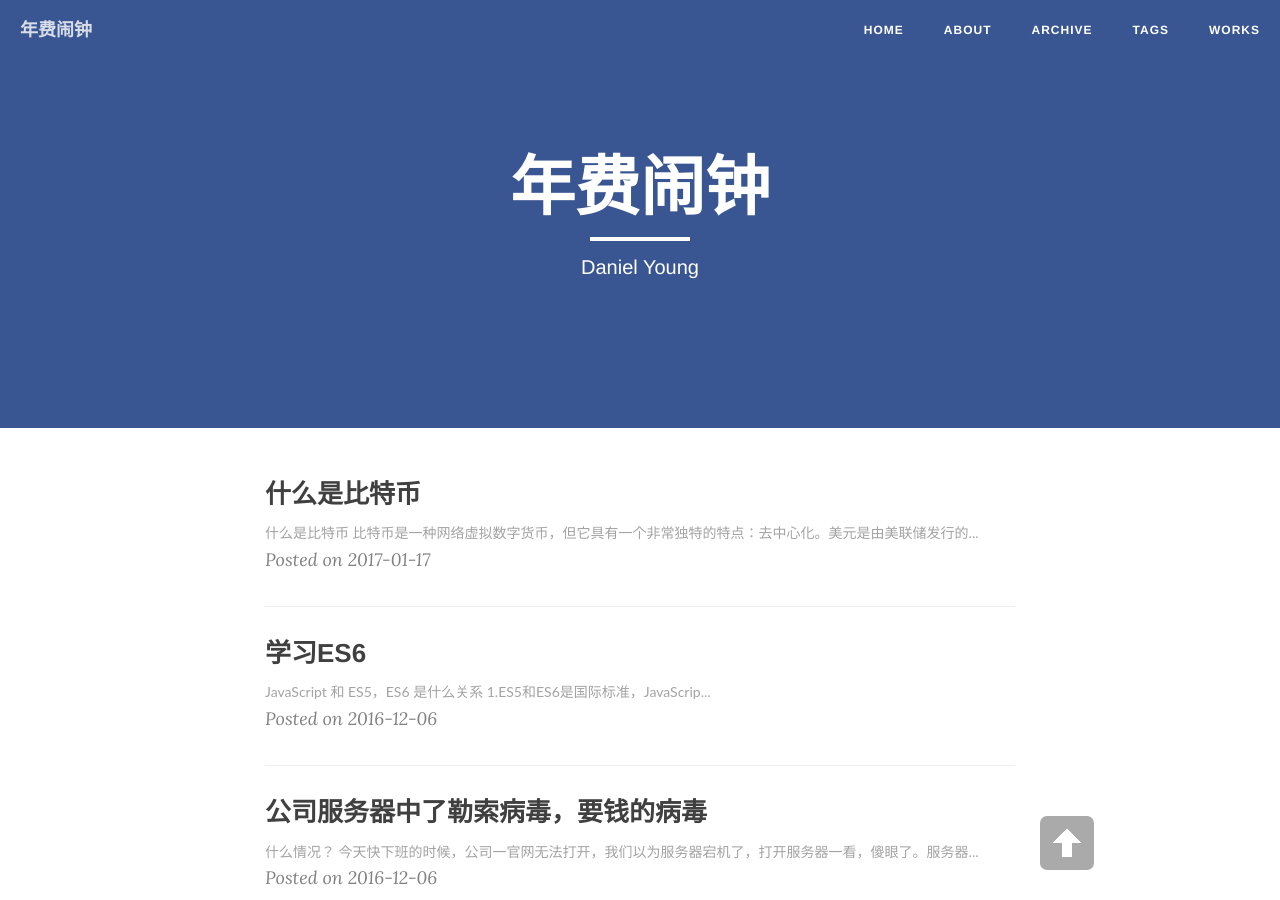
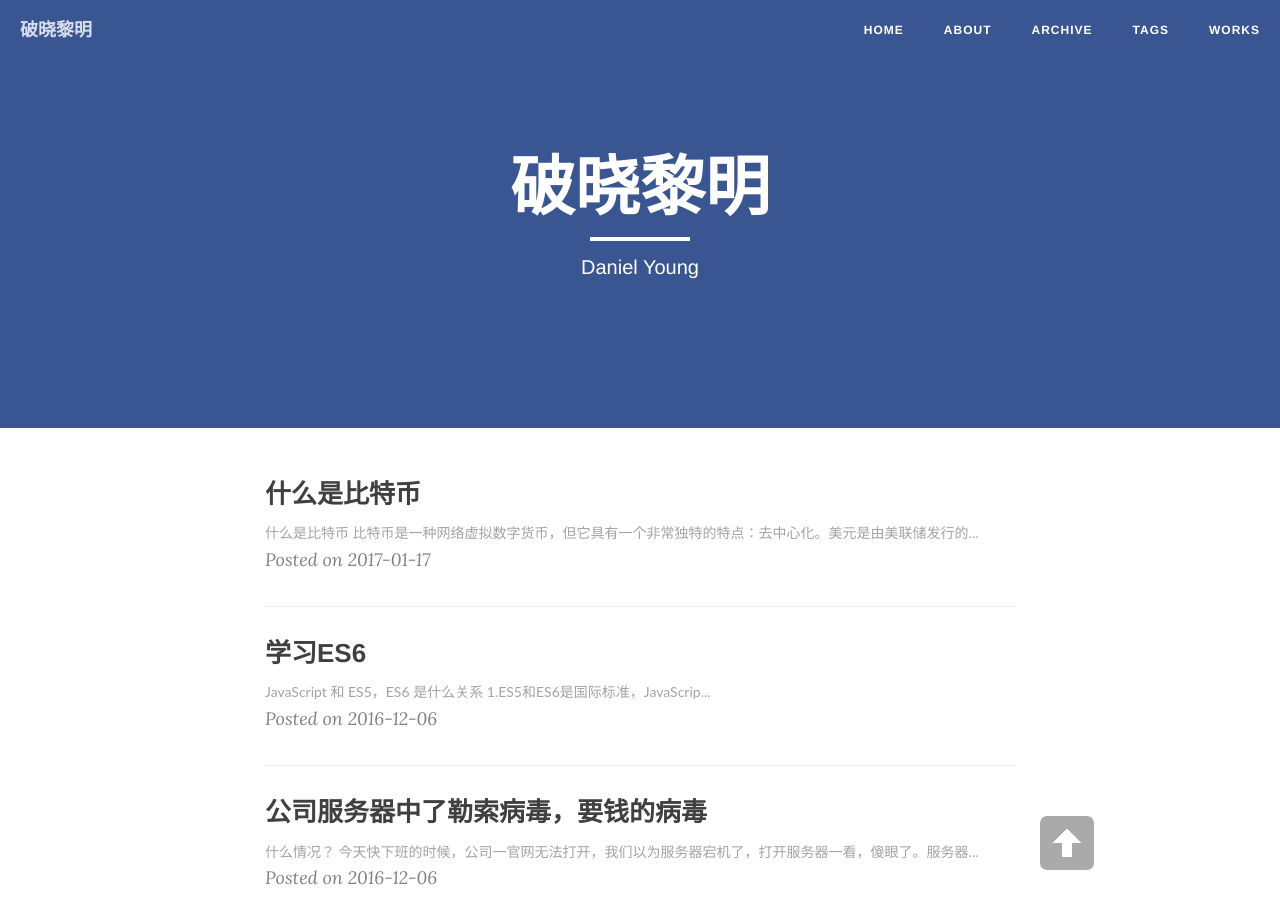
Before and after one commit to iminiapp/iminiapp.github.io, a Jekyll site: the page built from index.html, in a window 1280 px wide and 900 px high. Built offline with Jekyll 4.4.1, drawn with Linux system fonts in a browser that asks for light colours; nearby versions of some CDN libraries; the list of posts is cut into pages by our own code.

Commit message:
恢复标题

```diff
--- a/Interview.html
+++ b/Interview.html
@@ -1,7 +1,7 @@
 ---
 layout: page
 header-img: "img/birds.jpg"
-description: "年费闹钟"
+description: "破晓黎明"
 permalink: Interview.html
 ---
 
--- a/_config.yml
+++ b/_config.yml
@@ -1,5 +1,5 @@
 # Site settings
-title: 年费闹钟
+title: 破晓黎明
 header-img: "img/Xacebook.jpg"
 tagline: "cn"
 description: "小程序·大作为"
```
